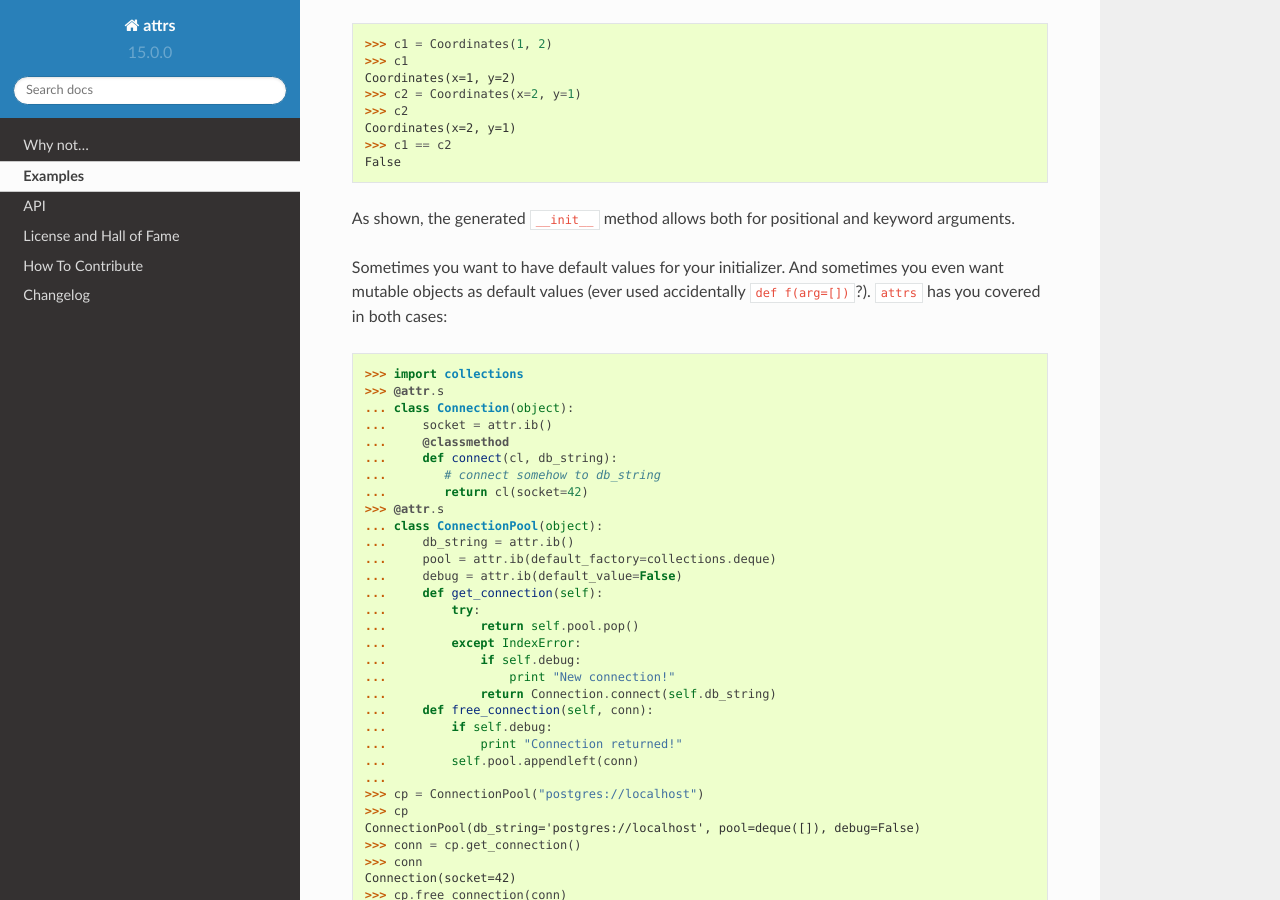
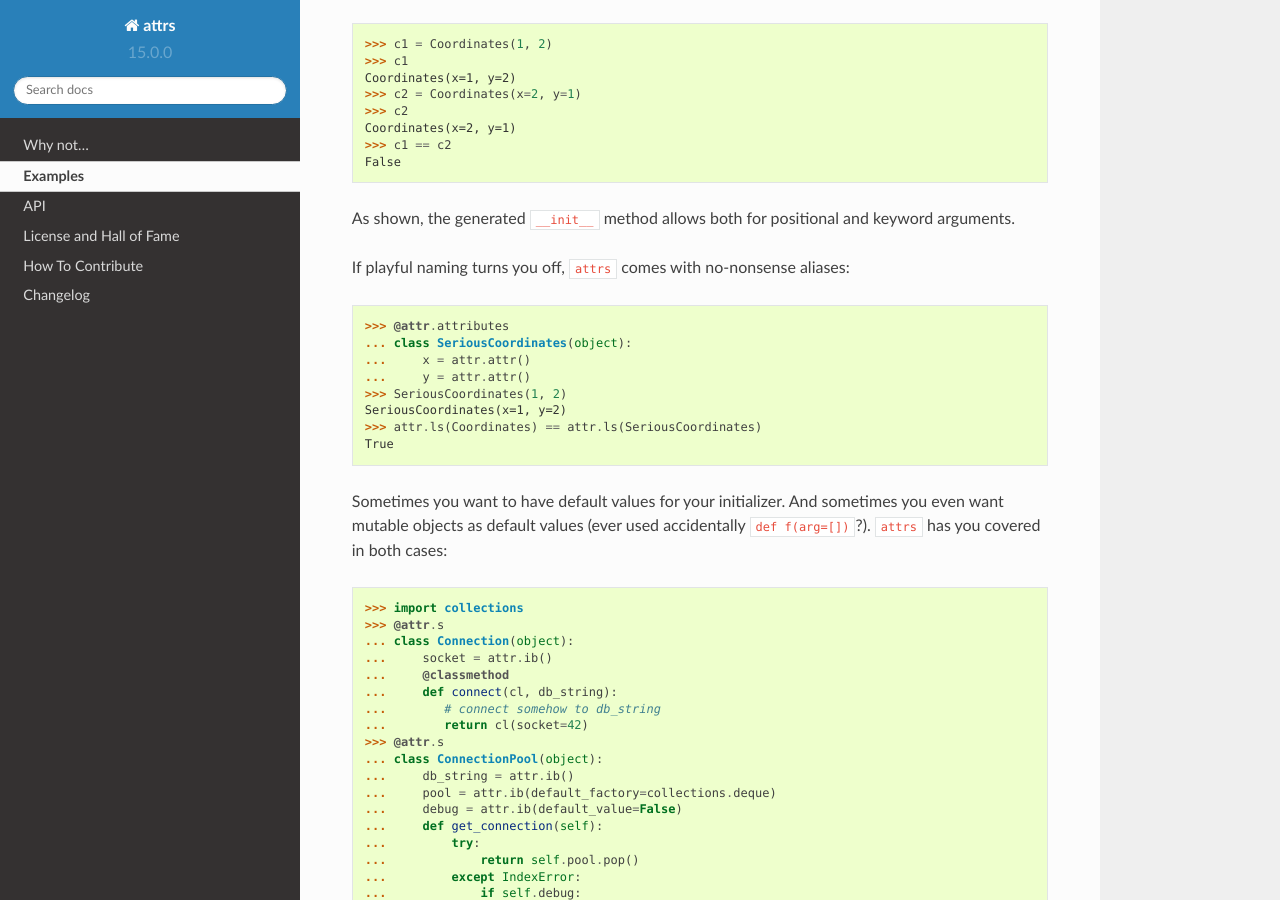
Before and after one commit to python-attrs/attrs, a Sphinx documentation site: the page built from docs/examples.rst, in a window 1280 px wide and 900 px high, scrolled down 690 px. Built offline with Sphinx 7.4.7 and the Read the Docs theme 2.0.0, drawn with Linux system fonts in a browser that asks for light colours.

Commit message:
Add no-nonsense aliases for attr.s and attr.ib
I like the original ones but let's not give haters extra ammunition. :)

```diff
--- a/README.rst
+++ b/README.rst
@@ -37,6 +37,8 @@ attrs: Python attributes without boilerplate.
    >>> C()
    C(x=42, y=[])
 
+(If you don’t like the playful ``attr.s`` and ``attr.ib``, you can also use their no-nonsense aliases ``attr.attributes`` and ``attr.attr``).
+
 You just specify the attributes to work with and ``attrs`` gives you:
 
 - a nice human-readable ``__repr__``,
--- a/docs/examples.rst
+++ b/docs/examples.rst
@@ -44,6 +44,20 @@ These by default, all features are added, so you have immediately a fully functi
 
 As shown, the generated ``__init__`` method allows both for positional and keyword arguments.
 
+If playful naming turns you off, ``attrs`` comes with no-nonsense aliases:
+
+.. doctest::
+
+   >>> @attr.attributes
+   ... class SeriousCoordinates(object):
+   ...     x = attr.attr()
+   ...     y = attr.attr()
+   >>> SeriousCoordinates(1, 2)
+   SeriousCoordinates(x=1, y=2)
+   >>> attr.ls(Coordinates) == attr.ls(SeriousCoordinates)
+   True
+
+
 Sometimes you want to have default values for your initializer.
 And sometimes you even want mutable objects as default values (ever used accidentally ``def f(arg=[])``?).
 ``attrs`` has you covered in both cases:
```
Also changed, not shown: attr/__init__.py (+13 -3 lines), docs/api.rst (+10 -0 lines).
